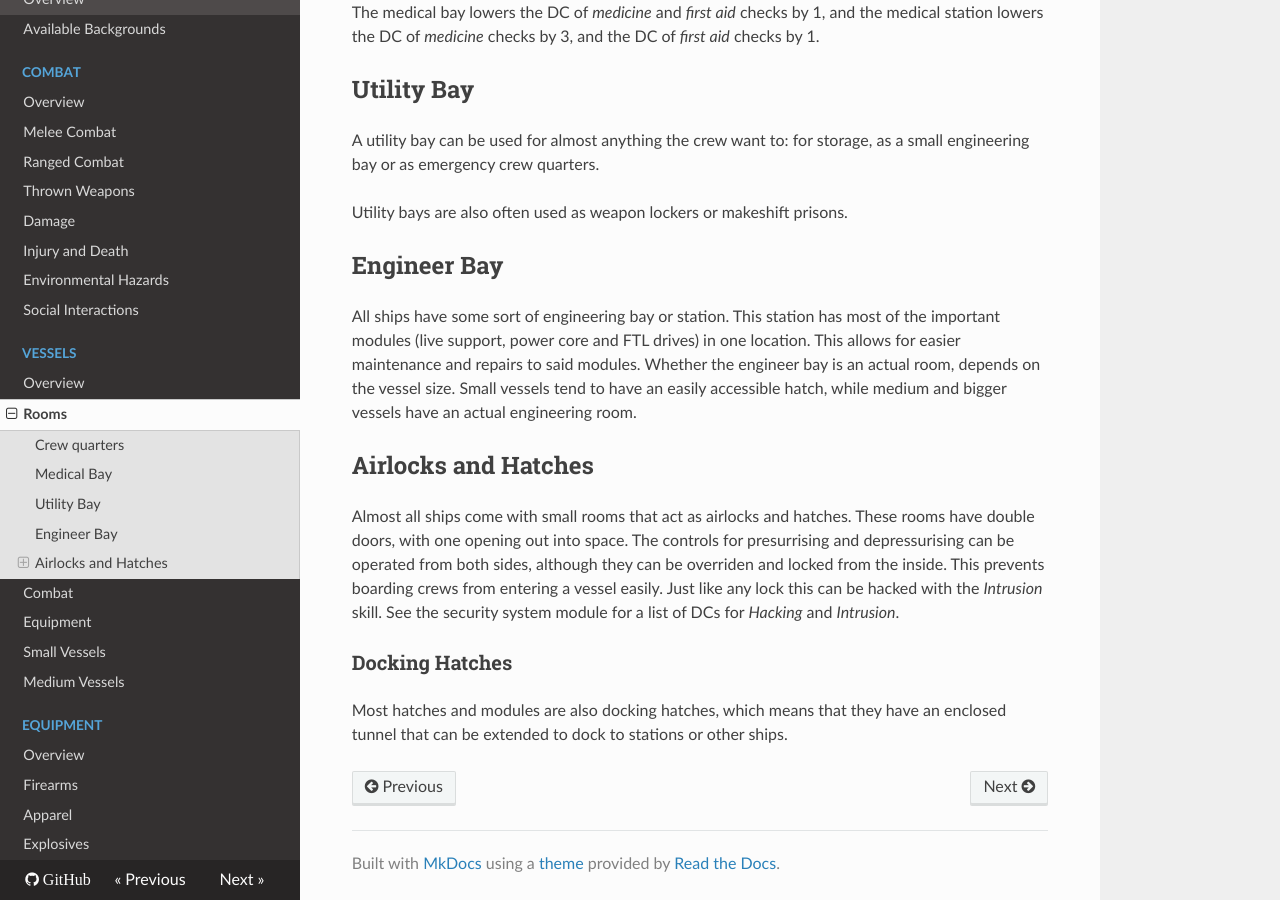
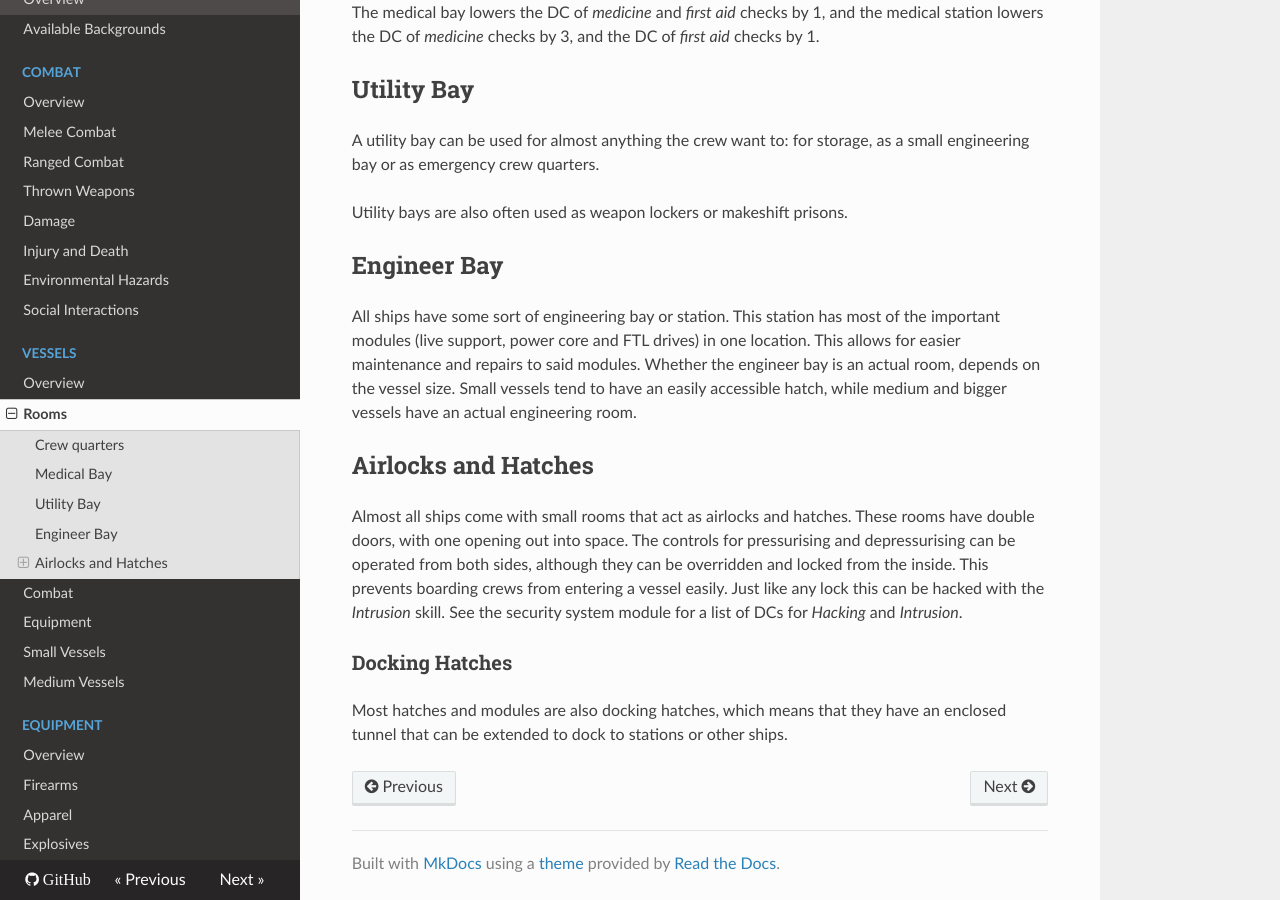
Before and after one commit to ehrpg/rules, an MkDocs documentation site: the page built from docs/vessels/rooms.md, in a window 1280 px wide and 900 px high, scrolled down 799 px. Built offline with MkDocs 1.6.1, drawn with Linux system fonts in a browser that asks for light colours; nearby versions of some CDN libraries; old or Windows-style settings are respelled for this version of MkDocs.

Commit message:
Fixed spelling

```diff
--- a/docs/vessels/rooms.md
+++ b/docs/vessels/rooms.md
@@ -54,8 +54,8 @@ have an actual engineering room.
 
 Almost all ships come with small rooms that act as airlocks and hatches. These
 rooms have double doors, with one opening out into space. The controls for
-presurrising and depressurising can be operated from both sides, although they
-can be overriden and locked from the inside. This prevents boarding crews from
+pressurising and depressurising can be operated from both sides, although they
+can be overridden and locked from the inside. This prevents boarding crews from
 entering a vessel easily. Just like any lock this can be hacked with the
 _Intrusion_ skill. See the security system module for a list of DCs for
 _Hacking_ and _Intrusion_.
```
Also changed, not shown: docs/vessels/equipment.md (+1 -1 lines).
